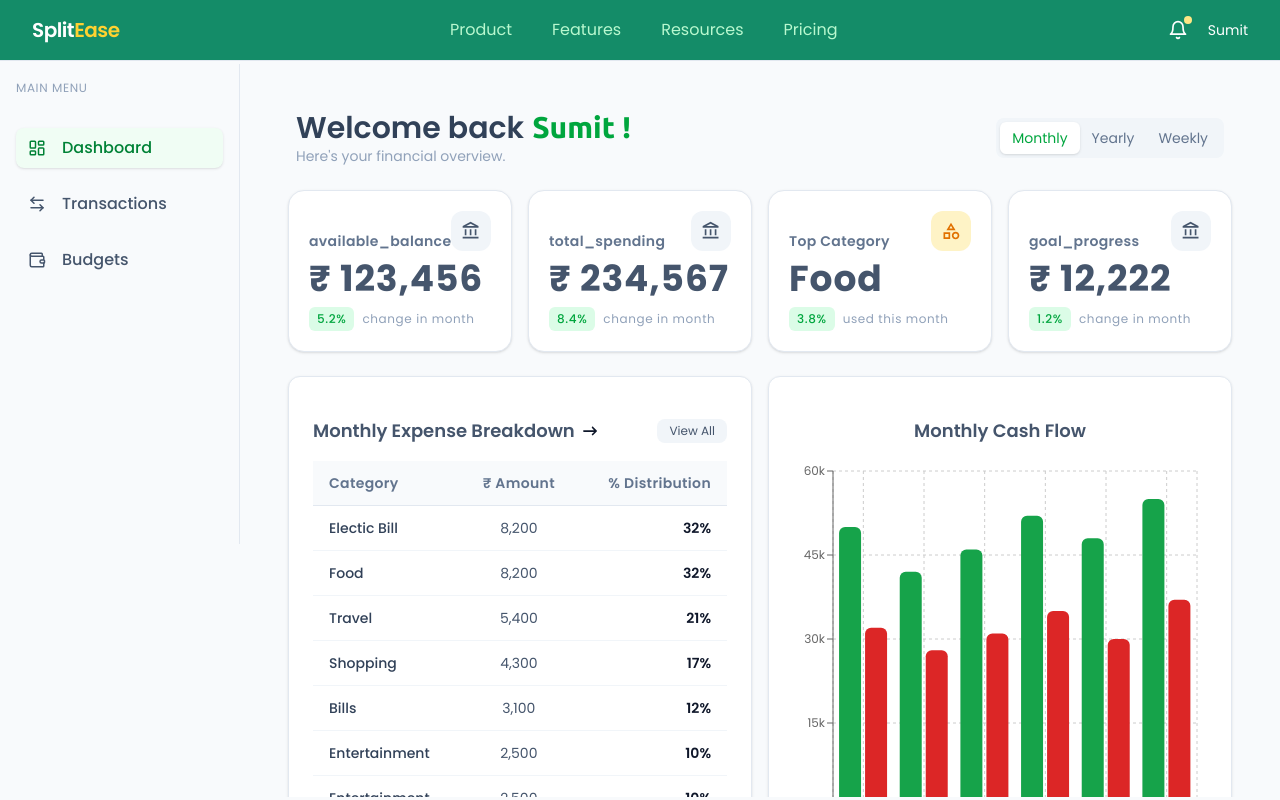
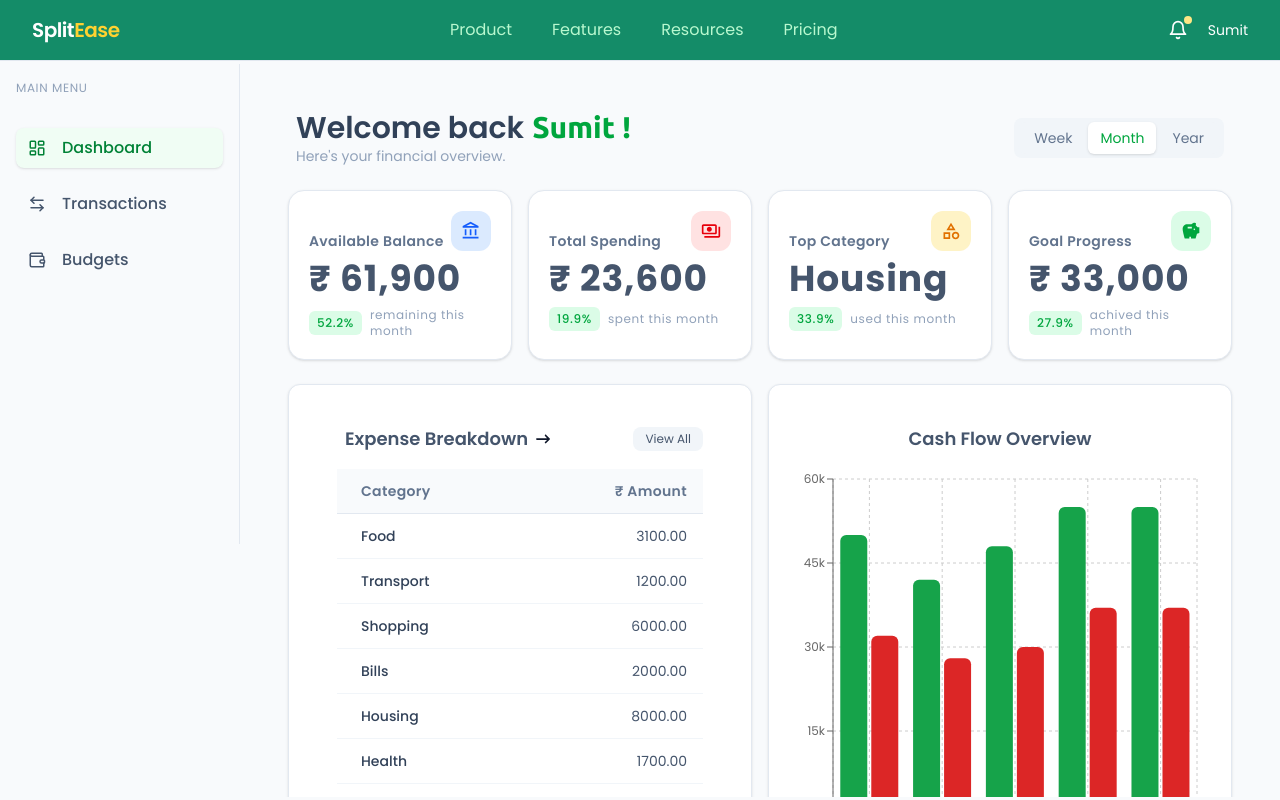
Before and after one commit to sumitsarkar98/SplitEase, a React (Vite) app in the folder frontend/: page /home/dashboard in a window 1280 px wide. Shown: the top 800 px of the page. Built offline with nearby package versions, Linux system fonts and the light colour scheme; a web font is replaced by a local one.

Commit message:
update ui

```diff
--- a/frontend/src/components/features/Dashboard.tsx
+++ b/frontend/src/components/features/Dashboard.tsx
@@ -8,21 +8,11 @@ import BarCharts from "../ui/charts/BarCharts";
 import { FaArrowRightLong } from "react-icons/fa6";
 import { useState } from "react";
 
-import type { BarchartDataType, CategoryDataType } from "../../types/DataTypes";
+import type { BarchartDataType, PeriodType } from "../../types/DataTypes";
 import type { TransactionDataType } from "../../types/DataTypes";
 import type { OverviewDataType } from "../../types/DataTypes";
 
 //  Mock Data (to be replaced with API data)
-const categoryData: CategoryDataType[] = [
-  { category: "electic Bill", amount: 8200, percentage: 32 },
-  { category: "Food", amount: 8200, percentage: 32 },
-  { category: "Travel", amount: 5400, percentage: 21 },
-  { category: "Shopping", amount: 4300, percentage: 17 },
-  { category: "Bills", amount: 3100, percentage: 12 },
-  { category: "Entertainment", amount: 2500, percentage: 10 },
-  { category: "Entertainment", amount: 2500, percentage: 10 },
-  { category: "Others", amount: 1800, percentage: 8 },
-];
 const transactions: TransactionDataType[] = [
   {
     id: 1,
@@ -49,29 +39,32 @@ const transactions: TransactionDataType[] = [
     type: "expense",
   },
 ];
-const BarData: BarchartDataType[] = [
-  { month: "Jan", income: 50000, expense: 32000 },
-  { month: "Feb", income: 42000, expense: 28000 },
-  { month: "Mar", income: 46000, expense: 31000 },
-  { month: "Apr", income: 52000, expense: 35000 },
-  { month: "May", income: 48000, expense: 30000 },
-  { month: "Jun", income: 55000, expense: 37000 },
-];
 
 const OverviewData: OverviewDataType[] = [
-  { title: "available_balance", value: 123456, change: 5.2 },
-  { title: "total_spending", value: 234567, change: 8.4 },
-  { title: "Top Category", value: "Food", change: 3.8 },
-  { title: "goal_progress", value: 12222, change: 1.2 },
+  {
+    title: "available_balance",
+    value: 61900,
+    percentage: 52.24,
+  },
+  {
+    title: "total_spending",
+    value: 23600,
+    percentage: 19.92,
+  },
+  {
+    title: "top_category",
+    value: "Housing",
+    percentage: 33.9,
+  },
+  {
+    title: "goal_progress",
+    value: 33000,
+    percentage: 27.85,
+  },
 ];
 
 const Dashboard = () => {
-  const periods = [
-    { value: "month", label: "Monthly" },
-    { value: "year", label: "Yearly" },
-    { value: "week", label: "Weekly" },
-  ];
-  const [period, setPeriod] = useState<"month" | "year" | "week">("month");
+  const [period, setPeriod] = useState<PeriodType>("month");
   return (
     <div className="md:p-6 space-y-6 bg-light min-h-screen">
       {/* ===== HEADER ===== */}
@@ -91,21 +84,44 @@ const Dashboard = () => {
 
         {/* Filter Buttons */}
         <div className="flex items-center justify-end bg-slate-100 p-1 rounded-lg w-fit">
-          <div></div>
-          {periods.map((p) => (
+          {/* Filter Buttons */}
+          <div className="flex items-center justify-end bg-slate-100 px-1 rounded-lg w-fit gap-1">
             <button
-              key={p.value}
-              onClick={() => setPeriod(p.value as any)}
+              onClick={() => setPeriod("week")}
               className={`px-3 py-1.5 text-xs md:text-sm rounded-md transition
       ${
-        period === p.value
+        period === "week"
           ? "bg-white text-green-600 shadow-sm"
           : "text-slate-500 hover:text-slate-700"
       }`}
             >
-              {p.label}
+              Week
             </button>
-          ))}
+
+            <button
+              onClick={() => setPeriod("month")}
+              className={`px-3 py-1.5 text-xs md:text-sm rounded-md transition
+      ${
+        period === "month"
+          ? "bg-white text-green-600 shadow-sm"
+          : "text-slate-500 hover:text-slate-700"
+      }`}
+            >
+              Month
+            </button>
+
+            <button
+              onClick={() => setPeriod("year")}
+              className={`px-3 py-1.5 text-xs md:text-sm rounded-md transition
+      ${
+        period === "year"
+          ? "bg-white text-green-600 shadow-sm"
+          : "text-slate-500 hover:text-slate-700"
+      }`}
+            >
+              Year
+            </button>
+          </div>
         </div>
       </section>
 
@@ -119,12 +135,12 @@ const Dashboard = () => {
       {/* ===== CATEGORY + CHART ===== */}
       <section className="grid grid-cols-1 lg:grid-cols-2 gap-4">
         {/* Category Table */}
-        <div className="bg-white rounded-xl p-2 md:p-6 border border-slate-200 shadow-sm flex flex-col justify-between">
+        <div className="bg-white rounded-xl p-2 md:py-6 md:px-12 border border-slate-200 shadow-sm flex flex-col justify-between">
           {/* header */}
           <div className="flex items-center justify-center md:justify-between my-4 md:mb-4">
-            <div className="flex items-center">
+            <div className="flex items-center px-2">
               <h2 className="text-base md:text-lg font-semibold text-slate-600 capitalize">
-                {`${period}ly Expense Breakdown`}
+                Expense Breakdown
               </h2>
               <FaArrowRightLong className="ml-2 text-sm hidden lg:block" />
             </div>
@@ -138,16 +154,16 @@ const Dashboard = () => {
           </div>
 
           {/* table */}
-          <CategoryTable categoryData={categoryData} />
+          <CategoryTable />
         </div>
 
         {/* Chart */}
         <div className="bg-white rounded-xl p-2 md:p-6 border border-slate-200 shadow-sm">
           <h2 className="text-base md:text-lg font-semibold text-slate-600 capitalize my-4 text-center">
-           {`${period}ly Cash Flow`}
+            Cash Flow Overview
           </h2>
 
-          <BarCharts data={BarData} />
+          <BarCharts />
         </div>
       </section>
 
--- a/frontend/src/components/ui/cards/OverviewCard.tsx
+++ b/frontend/src/components/ui/cards/OverviewCard.tsx
@@ -13,7 +13,7 @@ interface CardProps {
 }
 
 const OverviewCard = ({ data, period = "monthly" }: CardProps) => {
-  const { title, value, change } = data;
+  const { title, value, percentage } = data;
 
   let icon: ReactNode;
   let colorClass: string;
@@ -21,28 +21,28 @@ const OverviewCard = ({ data, period = "monthly" }: CardProps) => {
   let changeText: string;
 
   switch (title.toLowerCase()) {
-    case "balance":
+    case "available_balance":
       icon = <MdOutlineAccountBalance className="text-lg sm:text-xl" />;
       colorClass = "text-blue-600 bg-blue-100";
-      changeTitle = "Wallet Balance";
-      changeText = `saved this ${period}`;
+      changeTitle = "Available Balance";
+      changeText = `remaining this ${period}`;
       break;
 
-    case "average spending":
+    case "total_spending":
       icon = <MdOutlinePayments className="text-lg sm:text-xl" />;
       colorClass = "text-red-600 bg-red-100";
-      changeTitle = "Average Spending";
-      changeText = `${period}ly avg expenses`;
+      changeTitle = "Total Spending";
+      changeText = `spent this ${period}`;
       break;
 
-    case "top category":
+    case "top_category":
       icon = <MdOutlineCategory className="text-lg sm:text-xl" />;
       colorClass = "text-amber-600 bg-amber-100";
       changeTitle = "Top Category";
       changeText = `used this ${period}`;
       break;
 
-    case "savings":
+    case "goal_progress":
       icon = <MdSavings className="text-lg sm:text-xl" />;
       colorClass = "text-green-600 bg-green-100";
       changeTitle = "Goal Progress";
@@ -87,7 +87,7 @@ const OverviewCard = ({ data, period = "monthly" }: CardProps) => {
 
         <div className="flex items-center gap-2 text-xs ">
           <span className="flex items-center gap-1 px-2 py-1 rounded-md font-medium bg-green-100 text-green-600 tracking-wider">
-            {Math.abs(change)}%
+            {Math.abs(percentage).toFixed(1)}%
           </span>
 
           <span className="text-slate-400 tracking-wider">{changeText}</span>
--- a/frontend/src/components/ui/charts/BarCharts.tsx
+++ b/frontend/src/components/ui/charts/BarCharts.tsx
@@ -10,16 +10,20 @@ import {
   Legend,
 } from "recharts";
 
-interface BarchartProps {
-  data: BarchartDataType[];
-}
+const BarData: BarchartDataType[] = [
+  { month: "Jan", income: 50000, expense: 32000 },
+  { month: "Feb", income: 42000, expense: 28000 },
+  { month: "May", income: 48000, expense: 30000 },
+  { month: "Jun", income: 55000, expense: 37000 },
+  { month: "aug", income: 55000, expense: 37000 },
+];
 
-const BarCharts = ({ data }: BarchartProps) => {
+const BarCharts = () => {
   return (
     <div className="w-full h-100">
       <ResponsiveContainer width="100%" height="100%">
         <BarChart
-          data={data}
+          data={BarData}
           margin={{
             top: 10,
             right: 10,
--- a/frontend/src/components/ui/tables/CategoryTable.tsx
+++ b/frontend/src/components/ui/tables/CategoryTable.tsx
@@ -1,22 +1,51 @@
-import type { CategoryDataType } from "../../../types/DataTypes";
+import type { CategoryDataTypes, PeriodType } from "../../../types/DataTypes";
 
 interface CategoryTableProps {
-  categoryData: CategoryDataType[];
+  period: PeriodType;
 }
 
-const CategoryTable = ({ categoryData }: CategoryTableProps) => {
+const categoryData: CategoryDataTypes[] = [
+  {
+    title: "Food",
+    total_expense: "3100.00",
+  },
+  {
+    title: "Transport",
+    total_expense: "1200.00",
+  },
+  {
+    title: "Shopping",
+    total_expense: "6000.00",
+  },
+  {
+    title: "Bills",
+    total_expense: "2000.00",
+  },
+  {
+    title: "Housing",
+    total_expense: "8000.00",
+  },
+  {
+    title: "Health",
+    total_expense: "1700.00",
+  },
+  {
+    title: "Entertainment",
+    total_expense: "1600.00",
+  },
+];
+const CategoryTable = () => {
   return (
     <div className="overflow-x-auto h-100 bg-white">
       <table className="w-full text-xs md:text-sm">
         {/* ================= TABLE HEADER ================= */}
         <thead>
-          <tr className="text-left text-slate-500 border-b border-slate-200 bg-slate-50">
-            <th className="py-3 px-4 font-semibold tracking-wide">Category</th>
-            <th className="py-3 px-4 font-semibold tracking-wide text-center">
+          <tr className="text-slate-500 border-b border-slate-200 bg-slate-50">
+            <th className="text-start py-3 px-6 font-semibold tracking-wide">
+              Category
+            </th>
+            <th className="text-end py-3 px-4 font-semibold tracking-wide">
               ₹ Amount
-            </th>
-            <th className="py-3 px-4 text-right font-semibold tracking-wide">
-              % Distribution
             </th>
           </tr>
         </thead>
@@ -32,26 +61,18 @@ const CategoryTable = ({ categoryData }: CategoryTableProps) => {
             >
               {/* Category */}
               <td
-                className="py-3 px-4 font-medium text-slate-700
-              transition-colors duration-300 group-hover:text-green-700 capitalize"
+                className="py-3 ps-6 font-medium text-slate-700
+              transition-colors duration-300 group-hover:text-green-600 capitalize"
               >
-                {item.category}
+                {item.title}
               </td>
 
               {/* Amount */}
               <td
-                className="py-3 px-4 text-slate-600 text-center
+                className="py-3 px-4 text-slate-600 text-end
               transition-colors duration-300 group-hover:text-green-600"
               >
-                {item.amount.toLocaleString("en-IN")}
-              </td>
-
-              {/* Percentage */}
-              <td
-                className="py-3 px-4 text-right font-semibold text-primary-600
-              transition-colors duration-300 group-hover:text-green-700"
-              >
-                {item.percentage}%
+                {item.total_expense}
               </td>
             </tr>
           ))}
```
Also changed, not shown: frontend/src/types/DataTypes.tsx (+6 -5 lines).
